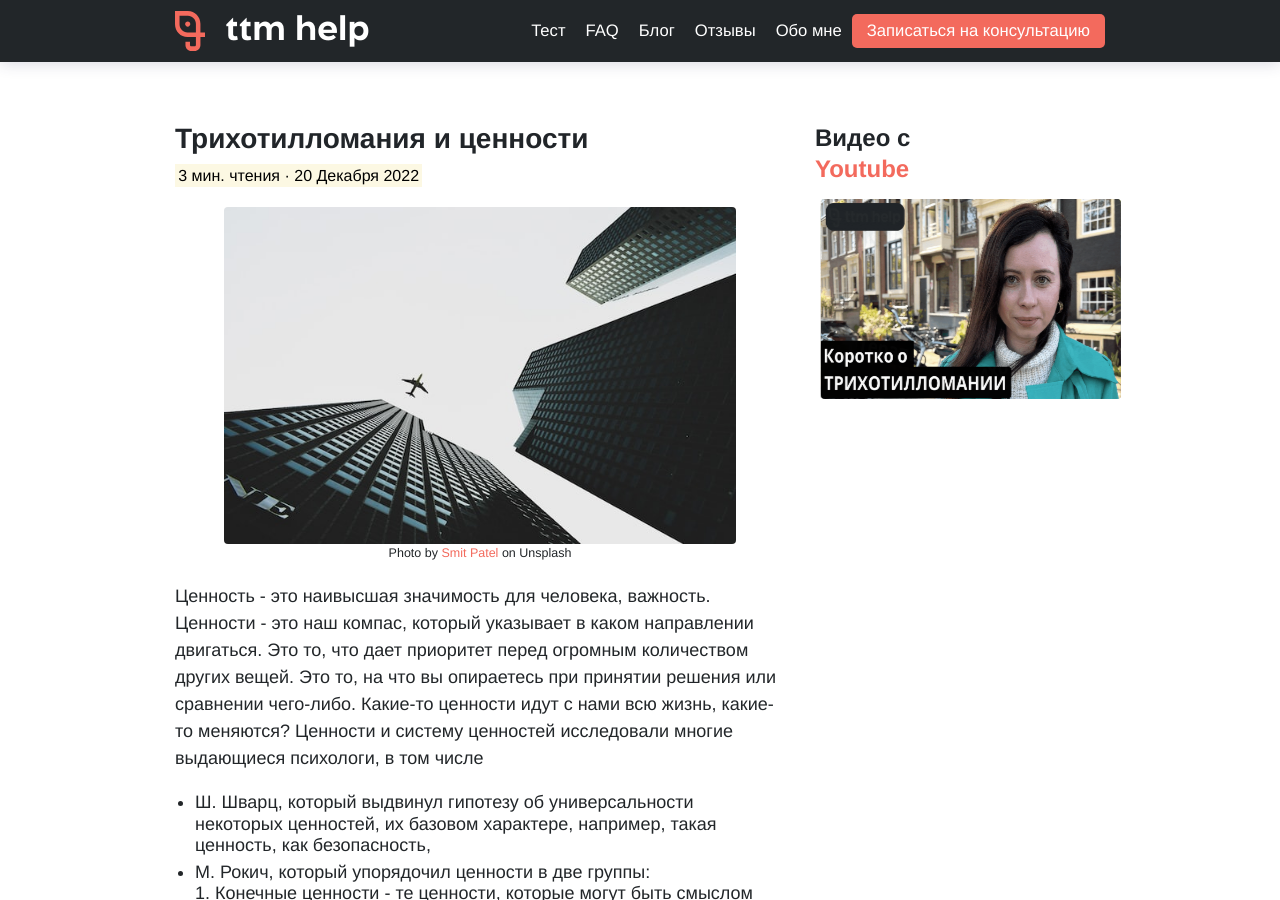
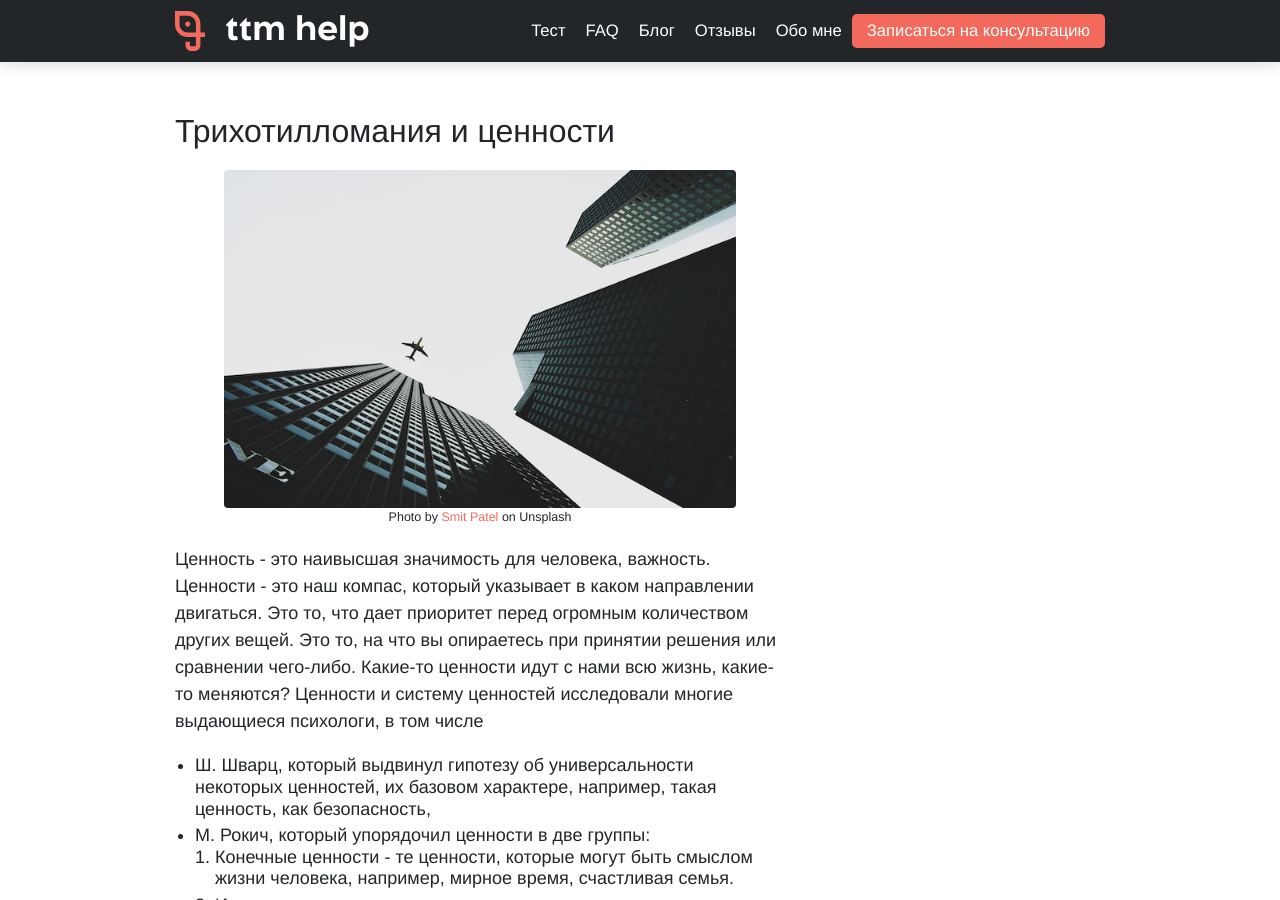
Before and after one commit to ttm-help/ttm-help.github.io, a Jekyll site: the page built from _posts/2022-12-20-trichotillomania-and-values.md, in a window 1280 px wide and 900 px high. Built offline with Jekyll 4.4.1, drawn with Linux system fonts in a browser that asks for light colours; some of the changed text lies outside the part shown.

Commit message:
remove block with videos from youtube

```diff
--- a/_layouts/home.html
+++ b/_layouts/home.html
@@ -41,7 +41,8 @@ bodyClass: "page-home"
                         </p>
                         <p style="font-size: large">
                             У моих пациентов есть успешный опыт борьбы с трихотилломанией и
-                            <a href="/interview.html">здесь</a> можно посмотреть интервью с одной из них.
+                            на моем <a href="https://www.youtube.com/playlist?list=PLqa51zNV3dR3UPs3YxOZHw9s79waifotq" rel="nofollow">YouTube канале</a>
+                            можно посмотреть интервью с некоторыми из них.
                         </p>
                         <p style="font-size: large">
                             Записывайтесь на <a href="/contact.html">диагностическую консультацию</a>, если вам
--- a/_layouts/post.html
+++ b/_layouts/post.html
@@ -3,45 +3,12 @@ layout: default
 ---
 
 <div class="container pb-5 pt-md-5 pt-1 pb-md-4">
-    <div class="row">
-        <div class="col-12 col-md-8 mb-3">
-            <div class="content">
-                <h1 class="mb-1">{{page.title}}</h1>
-                <div class="mb-2">
-                    <mark>{% include article-info.html %}</mark>
-                </div>
-                <div>{{content}}</div>
-
-                <div class="pt-1">
-                    <a href="/contact.html"
-                       class="button button-shadow button-post d-block">
-                        Записаться на консультацию
-                    </a>
-                </div>
-            </div>
-        </div>
-        <div class="col-md-3 pt-1">
-            <div class="row col">
-                <span class="weight-bold mb-1" style="font-size: x-large">
-                    Видео с <a href="https://youtube.com/@ttm-help" rel="nofollow">Youtube</a>
-                </span>
-            </div>
-            {% assign video_count = 5 %}
-            {% assign last_videos = site.tags['youtube'] | sample:video_count %}
-            {% assign remaining_size = video_count | minus: last_videos.size %}
-            {% if remaining_size != 0 %}
-                {% for i in (0..remaining_size) %}
-                    {% assign last_videos = last_videos | unshift: last_videos[i] %}
-                {% endfor %}
-            {% endif %}
-
-            <div class="pic-ctn row">
-                {% for video_post in last_videos %}
-                <a href="{{ video_post.url }}">
-                    <img src="{{ video_post.image }}" alt="{{ video_post.title }}" class="pic ml-2">
-                </a>
-                {% endfor %}
-            </div>
+    <div class="row justify-content-start">
+        <div class="col-12 col-md-8">
+          <div class="service service-single">
+            <h1 class="title">{{page.title}}</h1>
+            <div class="content">{{content}}</div>
+          </div>
         </div>
     </div>
     <div class="row col mt-4">
--- a/_sass/components/_post_carousel.scss
+++ /dev/null
@@ -1,59 +0,0 @@
-.pic-ctn {
-  position: relative;
-  width: 100%;
-  height: calc(min(200px, 30vh));
-  margin-top: 5px;
-}
-
-@keyframes display {
-  0% {
-    transform: translateX(50px);
-    opacity: 0;
-  }
-  10% {
-    transform: translateX(0);
-    opacity: 1;
-  }
-  20% {
-    transform: translateX(0);
-    opacity: 1;
-  }
-  30% {
-    transform: translateX(-50px);
-    opacity: 0;
-  }
-  100% {
-    transform: translateX(-100px);
-    opacity: 0;
-  }
-}
-
-
-.pic {
-  position: absolute;
-  top: 0;
-  opacity: 0;
-
-  width: 300px;
-  height: auto;
-  border-radius: .25rem;
-  aspect-ratio: 9/6;
-
-  animation: display 65s infinite;
-}
-
-.pic-ctn a:nth-of-type(2) .pic {
-  animation-delay: 15s;
-}
-
-.pic-ctn a:nth-of-type(3) .pic {
-  animation-delay: 30s;
-}
-
-.pic-ctn a:nth-of-type(4) .pic {
-  animation-delay: 45s;
-}
-
-.pic-ctn a:nth-of-type(5) .pic {
-  animation-delay: 60s;
-}
--- a/assets/css/style.scss
+++ b/assets/css/style.scss
@@ -56,7 +56,6 @@ $sub-footer-text-color: $white;
 @import "components/image-gallery";
 @import "components/sticky_mobile_menu";
 @import "components/video_container";
-@import "components/post_carousel";
 
 // Pages
 @import "pages/page-home";
```
